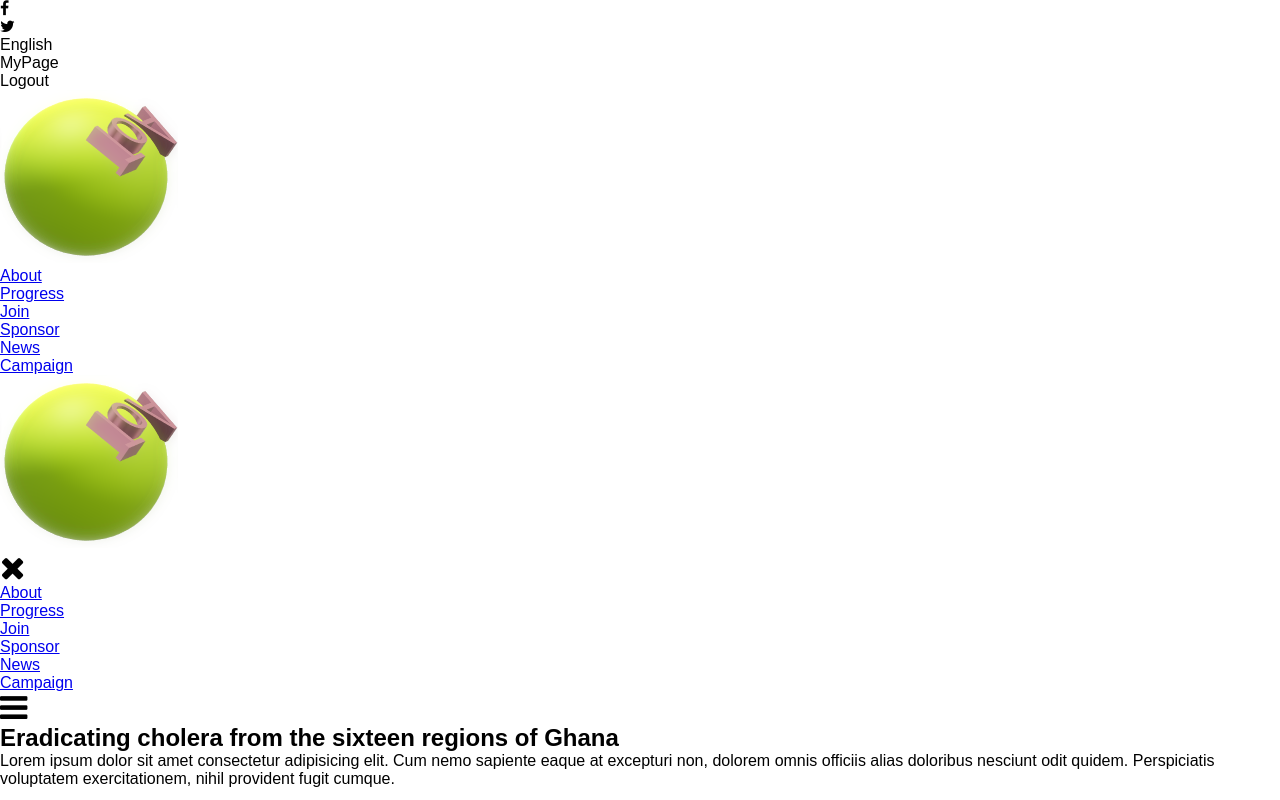
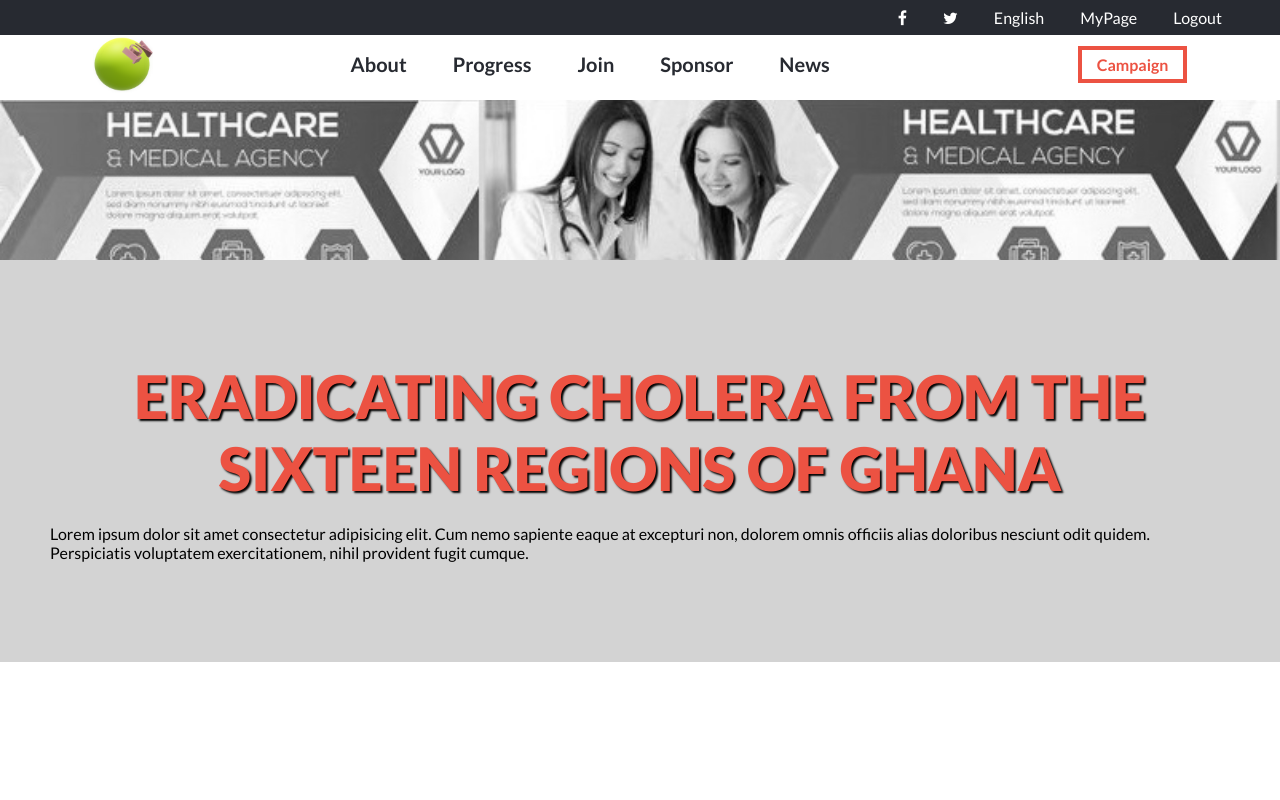
Before and after one commit to Theodoraldo/Capstone-Project, a website: page index.html in a window 1280 px wide. Drawn offline with Linux system fonts and the light colour scheme.

Commit message:
Add styles for navigation and banner section

```diff
--- a/styles.css
+++ b/styles.css
@@ -1,7 +1,200 @@
+@import url('https://fonts.googleapis.com/css2?family=Lato:ital,wght@0,300;0,400;0,700;0,900;1,300;1,900&display=swap');
+
 /* Reset Settings */
+:root {
+  --dark: #272a31;
+  --secondary: #ec5242;
+  --light: #d3d3d3;
+}
+
 * {
   padding: 0;
   margin: 0;
   box-sizing: border-box;
-  font-family: 'Poppins', sans-serif;
+  font-family: 'Lato', sans-serif;
 }
+
+.container {
+  width: 100%;
+}
+
+.upper-nav {
+  position: absolute;
+  top: 0;
+  left: -100%;
+}
+
+nav {
+  background-color: var(--dark);
+  display: flex;
+  flex-direction: column;
+  justify-content: center;
+  gap: 50px;
+  align-items: center;
+  width: 100%;
+  height: 100%;
+  padding-top: 50px;
+  padding-bottom: 50px;
+  position: absolute;
+  left: -100%;
+  transition: 0.3s;
+  z-index: 5;
+}
+
+nav .links ul {
+  list-style-type: none;
+}
+
+nav .links li a,
+nav .camp a,
+.links i {
+  text-decoration: none;
+  color: #fff;
+  font-size: 30px;
+}
+
+nav .links ul {
+  display: flex;
+  flex-direction: column;
+  gap: 30px;
+}
+
+.links i {
+  position: absolute;
+  top: 20px;
+  left: 20px;
+}
+
+.hero-sect i:hover {
+  cursor: pointer;
+}
+
+.hero-sect i {
+  position: absolute;
+  top: 20px;
+  left: 20px;
+}
+
+.m-logo {
+  width: 20%;
+}
+
+.hero-sect {
+  position: absolute;
+  top: 0;
+  background-image: url(./images/banner.jpg);
+  background-repeat: no-repeat;
+  width: 100%;
+  height: 160px;
+  filter: grayscale(100%);
+}
+
+.describe {
+  position: relative;
+  top: 160px;
+  background-color: var(--light);
+}
+
+/* Large devices (laptops/desktops, 768px and up) */
+@media only screen and (min-width: 768px) {
+  nav,
+  #hamburger {
+    display: none;
+  }
+
+  .upper-nav,
+  nav {
+    background-color: var(--dark);
+    position: absolute;
+    top: 0;
+    left: 0;
+    width: 100%;
+  }
+
+  .upper-nav ul {
+    display: flex;
+    justify-content: flex-end;
+    padding-right: 50px;
+    gap: 20px;
+  }
+
+  .upper-nav ul li {
+    color: #fff;
+    list-style-type: none;
+    padding: 8px;
+  }
+
+  .upper-nav ul li:hover {
+    cursor: pointer;
+  }
+
+  .d-links {
+    background-color: #fff;
+    display: flex;
+    justify-content: space-around;
+    align-items: center;
+  }
+
+  .d-links ul a {
+    color: var(--dark);
+    text-decoration: none;
+    font-size: 20px;
+    padding: 5px;
+    font-weight: 700;
+  }
+
+  .d-links ul li a:hover {
+    color: var(--secondary);
+    cursor: pointer;
+  }
+
+  .camp {
+    color: var(--secondary);
+    border: 4px solid var(--secondary);
+    padding: 5px 15px;
+  }
+
+  .camp a {
+    font-size: 16px;
+    font-weight: 700;
+    color: var(--secondary);
+    cursor: pointer;
+    text-decoration: none;
+  }
+
+  .d-logo {
+    width: 60px;
+  }
+
+  .hero-sect {
+    position: absolute;
+    top: 100px;
+    background-image: url(./images/banner.jpg);
+    background-repeat: no-repeat;
+    background-size: cover;
+    width: 100%;
+    height: 160px;
+  }
+
+  .describe {
+    position: relative;
+    top: 260px;
+    background-color: var(--light);
+    opacity: 1;
+    height: auto;
+    padding: 100px 50px;
+  }
+
+  .describe h1 {
+    font-size: 60px;
+    color: var(--secondary);
+    text-transform: uppercase;
+    text-align: center;
+    font-weight: 900;
+    text-shadow: 2px 2px 2px black;
+  }
+
+  .describe p {
+    margin-top: 20px;
+  }
+}
```
